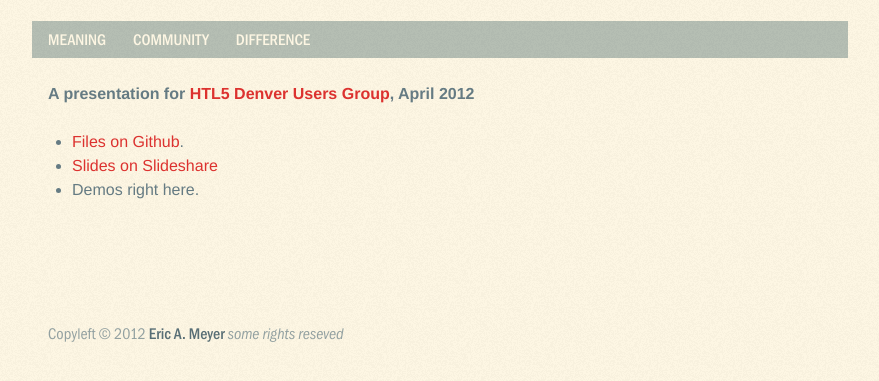
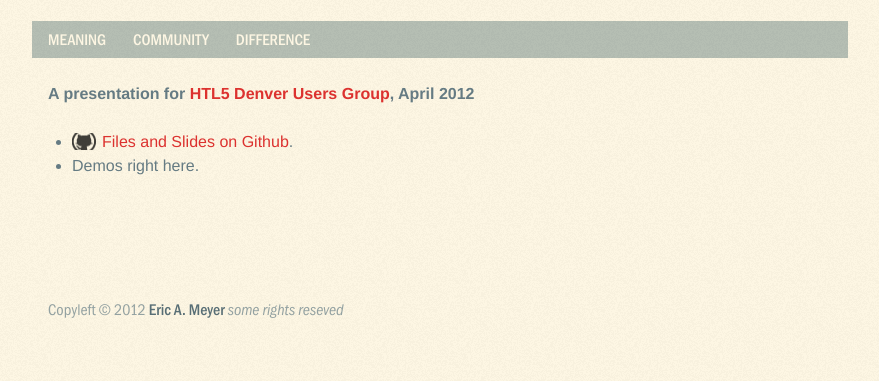
Before and after one commit to mirisuzanne/meaningful-css, a plain HTML site: page demos/index.html in a window 1280 px wide. Shown: the part 111-492 px from the top of the page, without its empty margins (200-1079 px from the left). Drawn offline with Linux system fonts and the light colour scheme.

```diff
--- a/demos/index.html
+++ b/demos/index.html
@@ -33,8 +33,7 @@
       </h3>
 
       <ul>
-        <li><a href="">Files on Github</a>.</li>
-        <li><a href="">Slides on Slideshare</a></li>
+        <li><a href="https://github.com/ericam/meaningful-css/">Files and Slides on Github</a>.</li>
         <li>Demos right here.</li>
       </ul>
     </div>
```
Also changed, not shown: 1 other file.
